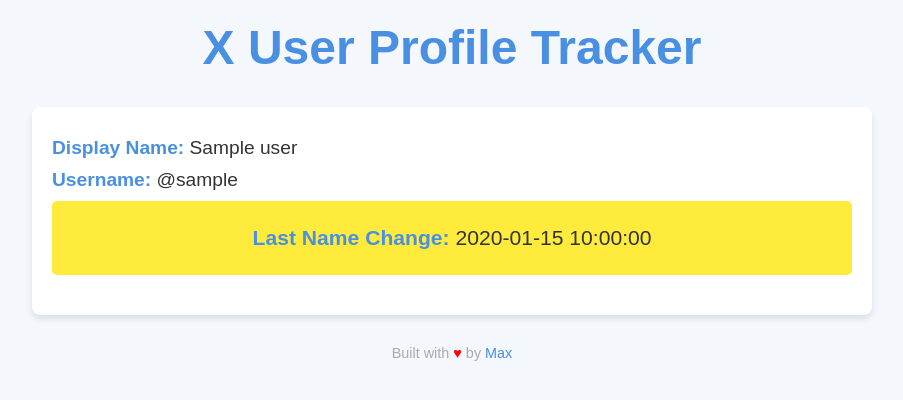
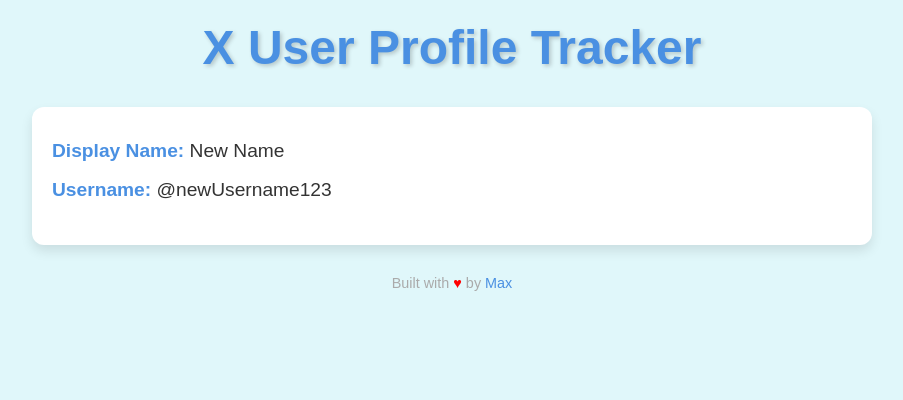
Before and after one commit to MaxLozada/DisplayTracker, a Flask app: template templates/index.html in a window 1280 px wide. Shown: the top 400 px of the page, without its empty margins (188-1091 px from the left). Run offline with Flask 2, Linux system fonts and the light colour scheme; the template is opened without the code that fills it: most values are stand-ins (such as "Sample title", 1, 10 or a date in 2020); parts of the project's set-up code (start-up, migrations or seed data) failed here and were passed over.

Commit message:
changed alot

```diff
--- a/app.py
+++ b/app.py
@@ -22,6 +22,7 @@
 SENDER_EMAIL = os.getenv('SENDER_EMAIL')
 SENDER_PASSWORD = os.getenv('SENDER_PASSWORD')
 RECEIVER_EMAIL = os.getenv('RECEIVER_EMAIL')
+
 
 # Email sending function
 def send_email(subject, body, name_changed):
@@ -67,6 +68,7 @@
 
 app = Flask(__name__)  # Create the Flask app instance
 
+
 def get_user_details(username, bearer_token):
     if not bearer_token:
         print("Bearer token is missing.")
@@ -80,13 +82,17 @@
 
     if response.status_code == 200:
         return response.json()
-    elif response.status_code == 429:
-        print("Rate limit exceeded. Retrying after 10 minutes.")
-        time.sleep(10 * 60)  # Sleep for 5 minutes if rate limit is exceeded
+    elif response.status_code == 429:  # Rate limit exceeded
+        reset_time = int(response.headers.get("x-rate-limit-reset", time.time()))
+        current_time = time.time()
+        sleep_time = reset_time - current_time + 5  # Add a small buffer to avoid hitting rate limit again
+        print(f"Rate limit exceeded. Sleeping for {sleep_time} seconds.")
+        time.sleep(sleep_time)  # Sleep until the rate limit resets
         return get_user_details(username, bearer_token)  # Retry after sleeping
     else:
         print(f"Error fetching user details: {response.status_code} - {response.text}")
         return None
+
 
 def check_for_changes():
     previous_name = None
@@ -104,7 +110,8 @@
             if previous_name and current_name != previous_name:
                 name_changed = True
                 last_change_time = current_time
-                print(f"Alert! @{current_username} changed their Display Name from '{previous_name}' to '{current_name}' at {last_change_time}")
+                print(
+                    f"Alert! @{current_username} changed their Display Name from '{previous_name}' to '{current_name}' at {last_change_time}")
 
                 # Send email notification when name changes
                 subject = f"Twitter Name Change Alert for @{current_username}"
@@ -133,14 +140,15 @@
         time.sleep(CHECK_INTERVAL)
 
 
-
 @app.route('/')
 def index():
     return render_template('index.html', user_data=user_data)
 
+
 @app.route('/error')
 def error():
     return render_template('error.html')
+
 
 if __name__ == "__main__":
     # Run the background thread that checks for name changes
@@ -149,4 +157,4 @@
     thread.start()
 
     # Run the Flask app
-    app.run(debug=True)
+    app.run(debug=True, threaded=True)
--- a/static/css/styles.css
+++ b/static/css/styles.css
@@ -13,6 +13,7 @@
     font-size: 3em;
     margin-top: 20px;
     color: #4A90E2;
+    text-shadow: 2px 2px 4px rgba(0, 0, 0, 0.2);
 }
 
 .container {
@@ -20,8 +21,13 @@
     margin: 30px auto;
     padding: 20px;
     background-color: #fff;
-    border-radius: 8px;
-    box-shadow: 0 4px 6px rgba(0, 0, 0, 0.1);
+    border-radius: 12px;
+    box-shadow: 0 6px 12px rgba(0, 0, 0, 0.1);
+    transition: box-shadow 0.3s ease;
+}
+
+.container:hover {
+    box-shadow: 0 8px 16px rgba(0, 0, 0, 0.15);
 }
 
 .user-info {
@@ -31,30 +37,34 @@
 .user-info p {
     font-size: 1.2em;
     margin: 10px 0;
+    line-height: 1.5;
 }
 
 .user-info strong {
     color: #4A90E2;
+    font-weight: 600;
 }
 
 .alert {
     background-color: #FFEB3B;
-    padding: 15px;
+    padding: 18px;
     border-radius: 5px;
     font-size: 1.1em;
     color: #333;
     margin-bottom: 20px;
     text-align: center;
+    box-shadow: 0 3px 6px rgba(0, 0, 0, 0.1);
 }
 
 .no-changes {
     background-color: #8BC34A;
-    padding: 15px;
+    padding: 18px;
     border-radius: 5px;
     font-size: 1.1em;
     color: #fff;
     margin-bottom: 20px;
     text-align: center;
+    box-shadow: 0 3px 6px rgba(0, 0, 0, 0.1);
 }
 
 .loading {
@@ -73,4 +83,24 @@
 .footer a {
     color: #4A90E2;
     text-decoration: none;
+    font-weight: 500;
+    transition: color 0.2s ease;
 }
+
+.footer a:hover {
+    color: #1D72B8;
+}
+
+@media (max-width: 768px) {
+    h1 {
+        font-size: 2.5em;
+    }
+
+    .container {
+        padding: 15px;
+    }
+
+    .user-info p {
+        font-size: 1.1em;
+    }
+}
--- a/templates/index.html
+++ b/templates/index.html
@@ -13,8 +13,8 @@
 <div class="container">
     {% if user_data.current_name %}
     <div class="user-info">
-        <p><strong>Display Name:</strong> {{ user_data.current_name }}</p>
-        <p><strong>Username:</strong> @{{ user_data.current_username }}</p>
+        <p><strong>Display Name:</strong> <span>{{ user_data.current_name }}</span></p>
+        <p><strong>Username:</strong> <span>@{{ user_data.current_username }}</span></p>
         {% if user_data.last_change_time %}
         <div class="alert">
             <p><strong>Last Name Change:</strong> {{ user_data.last_change_time }}</p>
@@ -36,5 +36,27 @@
     <p>Built with <span style="color: red;">♥</span> by <a href="https://your-website.com" target="_blank">Max</a></p>
 </div>
 
+<!-- JavaScript goes here -->
+<script>
+    // Example function to change the background color on button click
+    function changeBackgroundColor() {
+        document.body.style.backgroundColor = "#e0f7fa";  // New color
+    }
+
+    // Example: dynamically update user data
+    function updateUserInfo(name, username) {
+        document.querySelector('.user-info').innerHTML = `
+            <p><strong>Display Name:</strong> ${name}</p>
+            <p><strong>Username:</strong> @${username}</p>
+        `;
+    }
+
+    // Example: Trigger background change after 5 seconds
+    setTimeout(changeBackgroundColor, 5000);
+
+    // Example: Dynamically update user information (you could fetch data via an API)
+    setTimeout(() => updateUserInfo('New Name', 'newUsername123'), 3000);
+</script>
+
 </body>
 </html>
```
Also changed, not shown: static/js/scsripts.js (added, +14 -0 lines), twitter_tracker.py (+9 -4 lines), 1 other file.
